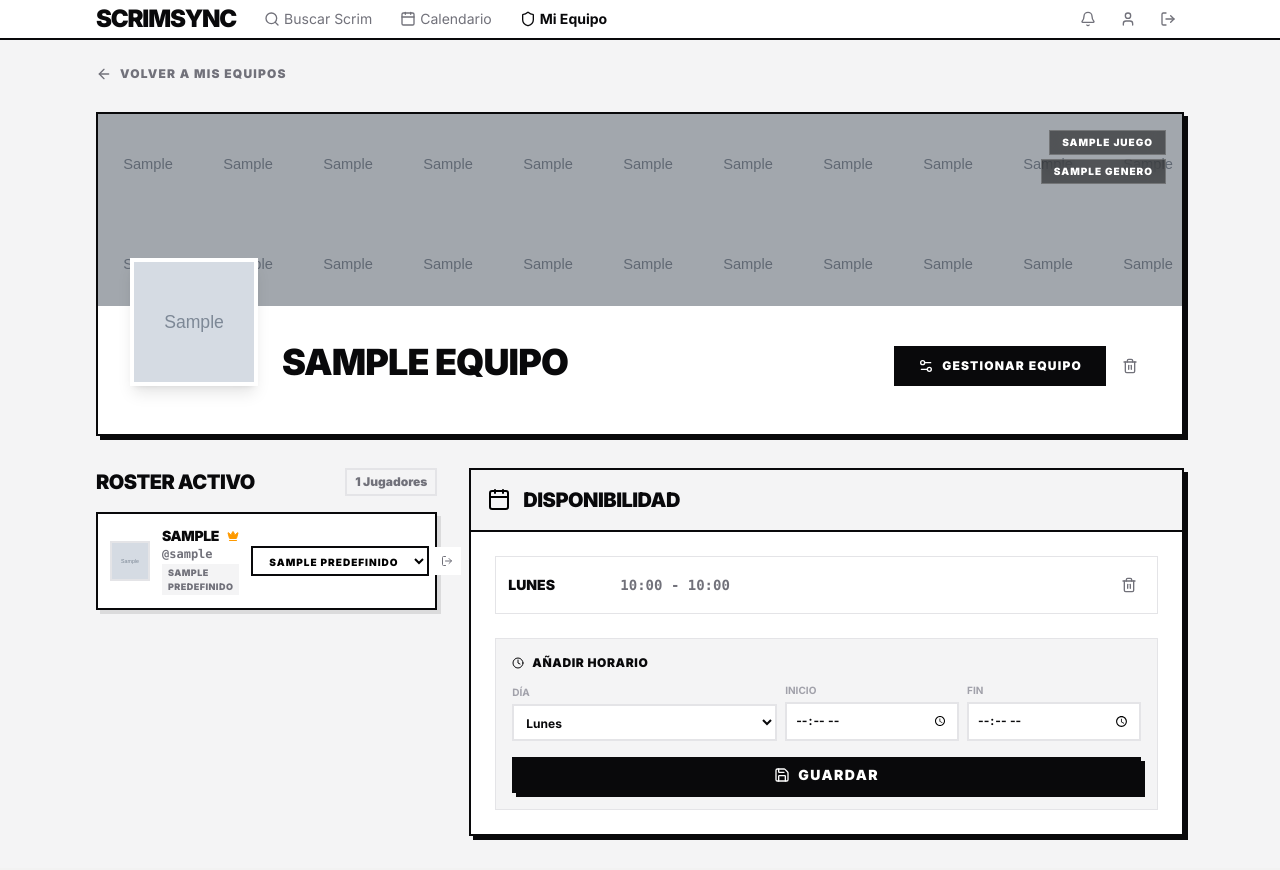
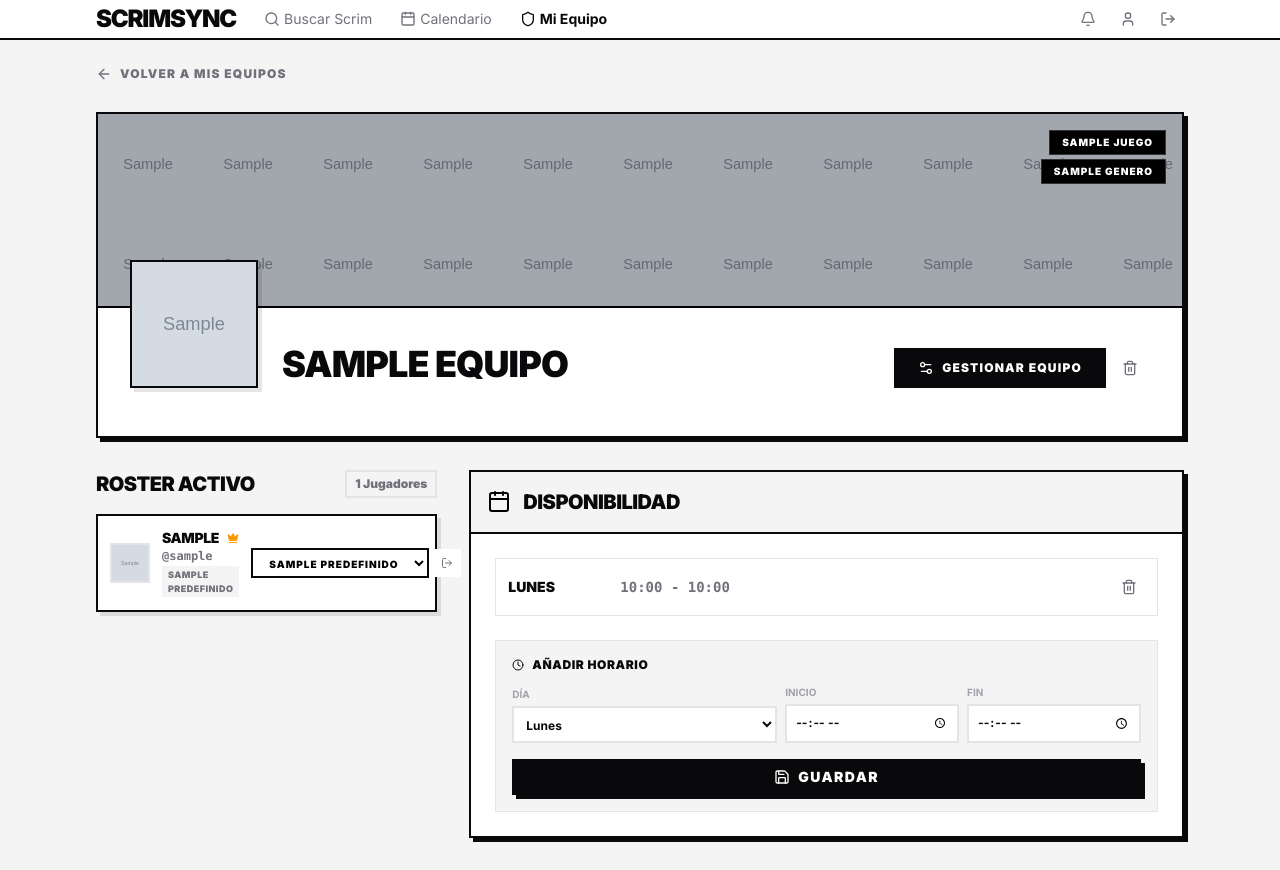
Before and after one commit to OsvSoto/scrimsync, a PHP site: page /modules/team/profile/view.php?id=1 in a window 1280 px wide. Before the commit the page ends 840 px from the top, so only its background shows below. Run offline with PHP 8.4, Linux system fonts and the light colour scheme; the visitor is signed in with stand-in values (Sample User, id 1); tables that the repository leaves empty hold one stand-in row (values such as "Sample post"); grey boxes marked "Sample" are stand-in pictures.

Commit message:
ajuste de estilo

```diff
--- a/modules/scrim/index.php
+++ b/modules/scrim/index.php
@@ -235,6 +235,7 @@ include '../../includes/user_navbar.php';
                         class="bg-surface border-2 border-primary shadow-hard-sm hover:shadow-hard transition-all group flex flex-col h-full">
 
                         <div class="h-24 sm:h-28 bg-subtle relative border-b-2 border-primary">
+                            <div class="absolute inset-0 opacity-10" style="background-image: radial-gradient(var(--color-primary) 1px, transparent 1px); background-size: 8px 8px;"></div>
                             <div class="absolute top-3 left-3 z-10">
                                 <span class="bg-surface border-2 border-primary text-primary text-[10px] font-black px-2 py-1 uppercase tracking-wider">
                                     <?php echo htmlspecialchars($equipo['juego'] ?? 'General'); ?>
@@ -243,14 +244,14 @@ include '../../includes/user_navbar.php';
 
                             <?php if (!empty($equipo['genero'])): ?>
                                 <div class="absolute top-3 right-3 z-10">
-                                    <span class="bg-scrimsync border-2 border-primary text-primary text-[10px] font-black px-2 py-1 uppercase tracking-wider">
+                                    <span class="bg-surface border-2 border-primary text-primary text-[10px] font-black px-2 py-1 uppercase tracking-wider">
                                         <?php echo htmlspecialchars($equipo['genero']); ?>
                                     </span>
                                 </div>
                             <?php endif; ?>
 
                             <div class="absolute -bottom-6 left-6">
-                                <div class="w-14 h-14 sm:w-16 sm:h-16 border-2 border-primary bg-surface shadow-sm overflow-hidden flex items-center justify-center">
+                                <div class="w-14 h-14 sm:w-16 sm:h-16 border-2 border-primary bg-surface shadow-hard-sm overflow-hidden flex items-center justify-center">
                                     <?php if ($equipo['equ_logo']): ?>
                                         <img src="<?php echo '../../../' . $equipo['equ_logo']; ?>" class="w-full h-full object-cover">
                                     <?php else: ?>
--- a/modules/team/profile/view.php
+++ b/modules/team/profile/view.php
@@ -161,20 +161,20 @@ include '../../../includes/user_navbar.php';
                     <?php endif; ?>
 
                     <div class="absolute top-4 right-4 flex flex-col items-end gap-1">
-                        <span class="bg-black/50 backdrop-blur text-white text-[10px] font-black px-3 py-1 border border-white/20 uppercase tracking-widest">
+                        <span class="bg-black text-white text-[10px] font-black px-3 py-1 border border-white/20 uppercase tracking-widest">
                             <?php echo htmlspecialchars($equipo['jue_nombre']); ?>
                         </span>
                         <?php if (!empty($equipo['gen_nombre'])): ?>
-                        <span class="bg-black/50 backdrop-blur text-white text-[10px] font-black px-3 py-1 border border-white/20 uppercase tracking-widest">
+                        <span class="bg-black text-white text-[10px] font-black px-3 py-1 border border-white/20 uppercase tracking-widest">
                                 <?php echo htmlspecialchars($equipo['gen_nombre']); ?>
                             </span>
                         <?php endif; ?>
                     </div>
                 </div>
 
-                <div class="px-4 pb-6 sm:px-6 lg:px-8 relative">
+                <div class="px-4 pb-6 sm:px-6 lg:px-8 relative border-t-2">
                     <div class="flex flex-col sm:flex-row items-center sm:items-end -mt-12 mb-6 gap-6">
-                        <div class="w-32 h-32 border-4 border-surface bg-surface shadow-lg overflow-hidden shrink-0">
+                        <div class="w-32 h-32 border-2 border-primary bg-surface shadow-hard-sm overflow-hidden shrink-0">
                             <?php if ($equipo['equ_logo']): ?>
                                 <img src="<?php echo "../../../" . $equipo['equ_logo']; ?>" class="w-full h-full object-cover">
                             <?php else: ?>
--- a/modules/team/views/dashboard.php
+++ b/modules/team/views/dashboard.php
@@ -33,6 +33,7 @@
                     </span>
                 </div>
 
+                <div class="absolute inset-0 opacity-10" style="background-image: radial-gradient(var(--color-primary) 1px, transparent 1px); background-size: 8px 8px;"></div>
                 <div class="absolute top-3 right-3 z-10 flex flex-col items-end gap-1">
                     <?php if ($es_capitan): ?>
                         <span class="bg-primary text-white border-2 border-primary text-[10px] font-black px-2 py-1 uppercase tracking-wider flex items-center gap-1">
@@ -45,14 +46,14 @@
                     <?php endif; ?>
 
                     <?php if (!empty($equipo['genero'])): ?>
-                        <span class="bg-scrimsync border-2 border-primary text-primary text-[10px] font-black px-2 py-1 uppercase tracking-wider">
+                        <span class="bg-surface border-2 border-primary text-primary text-[10px] font-black px-2 py-1 uppercase tracking-wider">
                             <?php echo htmlspecialchars($equipo['genero']); ?>
                         </span>
                     <?php endif; ?>
                 </div>
 
                 <div class="absolute -bottom-6 left-6">
-                    <div class="w-14 h-14 sm:w-16 sm:h-16 border-2 border-primary bg-surface shadow-sm overflow-hidden flex items-center justify-center">
+                    <div class="w-14 h-14 sm:w-16 sm:h-16 border-2 border-primary bg-surface shadow-hard-sm overflow-hidden flex items-center justify-center">
                         <?php if ($equipo['equ_logo']): ?>
                             <img src="<?php echo "../../../" . $equipo['equ_logo']; ?>" class="w-full h-full object-cover">
                         <?php else: ?>
```
